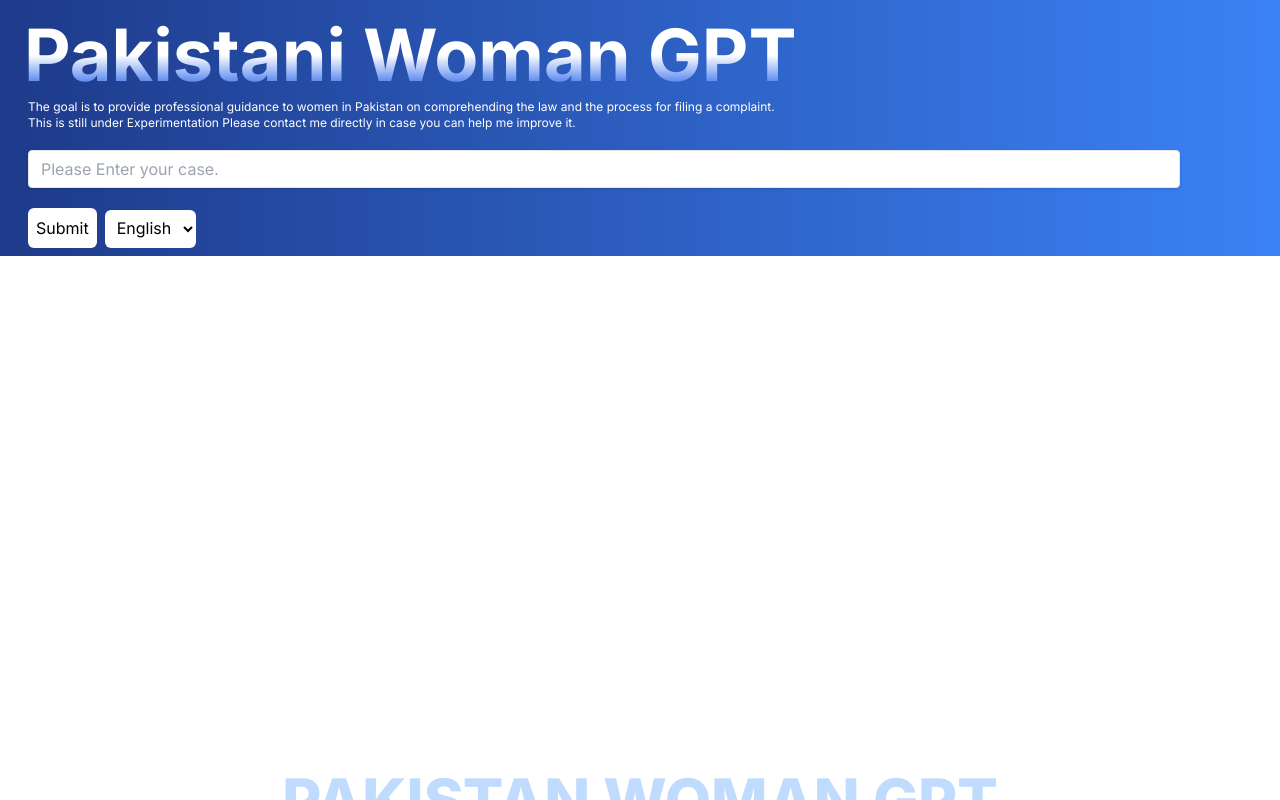
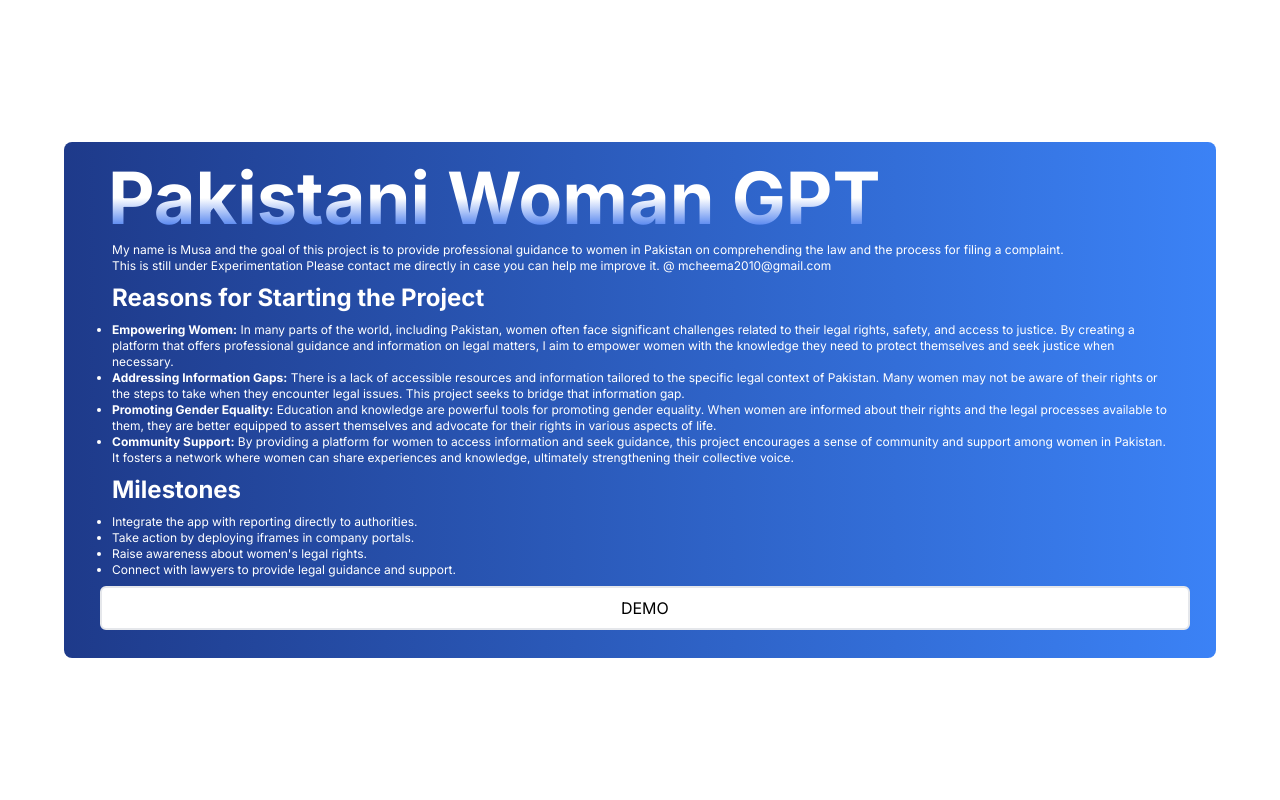
Before and after one commit to musadac/musadac.github.io, a Next.js app: page /github-pages/womanGPT in a window 1280 px wide. Built offline with nearby package versions, Linux system fonts and the light colour scheme.

Commit message:
vision add

```diff
--- a/app/womanGPT/page.tsx
+++ b/app/womanGPT/page.tsx
@@ -73,65 +73,122 @@ function FemaleGPT() {
       }
     };
 
+    const handleGo = async (e:any) => {
+      e.preventDefault();
 
+      // Redirect to the specified URL
+      window.location.href = 'http://3.132.214.197/womanGPT';
+    };
+
+    // return (
+    //     <div className='min-h-screen bg-white w-screen'>
+    //         {loading && <LoadingOverlay />}
+    //         <div className='flex h-[150px] w-screen bg-gradient-to-r from-blue-900  to-blue-500 items-center'>
+    //             <div>
+    //                 <h1 className="text-2xl lg:text-7xl font-bold lg:ml-6 ml-4 bg-clip-text bg-gradient-to-b from-white from-50% to-blue-600 text-transparent ">
+    //                     Pakistani Woman GPT
+    //                 </h1>
+    //                 <h1 className="text-xs lg:ml-7  ml-4 mt-2 mr-7 text-white ">
+    //                     The goal is to provide professional guidance to women in Pakistan on comprehending the law and the process for filing a complaint.
+    //                     <br></br>
+    //                     This is still under Experimentation Please contact me directly in case you can help me improve it.
+    //                 </h1>
+    //             </div>
+    //         </div>
+    //         <div className="bg-gradient-to-r from-blue-900  to-blue-500 w-screen">
+    //             <input
+    //                 className="lg:ml-7 ml-4  mb-5 w-[90%] shadow appearance-none border rounded py-2 px-3 text-gray-700 leading-tight focus:outline-none focus:shadow-outline"
+    //                 id="text"
+    //                 type="text"
+    //                 placeholder= 'Please Enter your case.'
+    //                 value={inputValue}
+    //                 onChange={handleChange}
+    //             />
+
+    //         </div>
+    //         <div className="bg-gradient-to-r from-blue-900  to-blue-500 w-screen">
+    //           <button className='bg-white text-black lg:ml-7 ml-4  mb-2  p-2 rounded-md cursor-pointer' onClick={handleSubmit}>Submit</button>
+    //           <select className='bg-white text-black ml-2 mb-2  p-2 rounded-md cursor-pointer' id="languageSelect" onChange={handleLanguageChange} value={selectedLanguage}>
+    //               <option value="English">English</option>
+    //               <option value="Urdu">Urdu</option>
+    //           </select>
+    //         </div>
+    //         {data !== null?
+    //         <div className=" ml-3 mr-3  p-2 ">
+    //             <h1 className="text-2xl font-semibold mb-4">Legal Information</h1>
+
+    //             <div className="mb-2 w-full bg-gradient-to-r from-blue-200  to-blue-100 p-2 rounded border-gray-500 border-2">
+    //                 <h2 className="text-xl font-semibold">Penalty</h2>
+    //                 <p className="text-gray-700 text-sm">{data.penalty}</p>
+    //             </div>
+
+    //             <div className="mb-2 w-full bg-gradient-to-r from-blue-200  to-blue-100 p-2 rounded border-gray-500 border-2">
+    //                 <h2 className="text-xl font-semibold">Procedure</h2>
+    //                 <p className="text-gray-700 text-sm">{data.procedure}</p>
+    //             </div>
+
+    //             <div className="mb-2 w-full bg-gradient-to-r from-blue-200  to-blue-100 p-2 rounded border-gray-500 border-2">
+    //                 <h2 className="text-xl font-semibold mb-2">Sections</h2>
+    //                 <div className="space-y-4 ml-2 mr-2 mt-2 mb-2">
+    //                 {data.sections.map((section:any, index:any) => (
+    //                     <PenaltySection key={index} section={section} />
+    //                 ))}
+    //                 </div>
+    //             </div>
+    //             </div>
+    //             :<div className='fixed top-[400px] left-0 w-full h-full flex lg:items-center justify-center   text-blue-200 lg:text-6xl font-extrabold '>PAKISTAN WOMAN GPT</div>}
+    //     </div>
+    // );
 
     return (
-        <div className='min-h-screen bg-white w-screen'>
-            {loading && <LoadingOverlay />}
-            <div className='flex h-[150px] w-screen bg-gradient-to-r from-blue-900  to-blue-500 items-center'>
+        <div className='min-h-screen bg-white w-screen justify-center items-center flex'>
+            <div className='flex p-5 w-[90vw] bg-gradient-to-r from-blue-900  to-blue-500 items-center rounded-lg'>
                 <div>
                     <h1 className="text-2xl lg:text-7xl font-bold lg:ml-6 ml-4 bg-clip-text bg-gradient-to-b from-white from-50% to-blue-600 text-transparent ">
                         Pakistani Woman GPT
                     </h1>
                     <h1 className="text-xs lg:ml-7  ml-4 mt-2 mr-7 text-white ">
-                        The goal is to provide professional guidance to women in Pakistan on comprehending the law and the process for filing a complaint.
+                        My name is Musa and the goal of this project is to provide professional guidance to women in Pakistan on comprehending the law and the process for filing a complaint.
                         <br></br>
-                        This is still under Experimentation Please contact me directly in case you can help me improve it.
+                        This is still under Experimentation Please contact me directly in case you can help me improve it. @ mcheema2010@gmail.com
                     </h1>
+                    <h1 className="text-2xl lg:ml-7 ml-4 mt-2 text-white font-bold">
+                      Reasons for Starting the Project
+                    </h1>
+                    <ul className="text-xs lg:ml-7 ml-4 mt-2 mr-7 list-disc text-white">
+                      <li>
+                        <strong>Empowering Women:</strong> In many parts of the world, including Pakistan, women often face significant challenges related to their legal rights, safety, and access to justice. By creating a platform that offers professional guidance and information on legal matters, I aim to empower women with the knowledge they need to protect themselves and seek justice when necessary.
+                      </li>
+                      <li>
+                        <strong>Addressing Information Gaps:</strong> There is a lack of accessible resources and information tailored to the specific legal context of Pakistan. Many women may not be aware of their rights or the steps to take when they encounter legal issues. This project seeks to bridge that information gap.
+                      </li>
+                      <li>
+                        <strong>Promoting Gender Equality:</strong> Education and knowledge are powerful tools for promoting gender equality. When women are informed about their rights and the legal processes available to them, they are better equipped to assert themselves and advocate for their rights in various aspects of life.
+                      </li>
+                      <li>
+                        <strong>Community Support:</strong> By providing a platform for women to access information and seek guidance, this project encourages a sense of community and support among women in Pakistan. It fosters a network where women can share experiences and knowledge, ultimately strengthening their collective voice.
+                      </li>
+                    </ul>
+                    <h1 className="text-2xl lg:ml-7 ml-4 mt-2 text-white font-bold">
+                      Milestones
+                    </h1>
+                    <ul className="text-xs lg:ml-7 ml-4 mt-2  list-disc text-white">
+                      <li>
+                        Integrate the app with reporting directly to authorities.
+                      </li>
+                      <li>
+                        Take action by deploying iframes in company portals.
+                      </li>
+                      <li>
+                        Raise awareness about women's legal rights.
+                      </li>
+                      <li>
+                        Connect with lawyers to provide legal guidance and support.
+                      </li>
+                    </ul>
+                    <button className='bg-white text-black w-[98%] ml-4 mt-2 mb-2  p-2 rounded-md cursor-pointer hover:bg-blue-800 hover:text-white border-2' onClick={handleGo}>DEMO</button>
                 </div>
             </div>
-            <div className="bg-gradient-to-r from-blue-900  to-blue-500 w-screen">
-                <input
-                    className="lg:ml-7 ml-4  mb-5 w-[90%] shadow appearance-none border rounded py-2 px-3 text-gray-700 leading-tight focus:outline-none focus:shadow-outline"
-                    id="text"
-                    type="text"
-                    placeholder= 'Please Enter your case.'
-                    value={inputValue}
-                    onChange={handleChange}
-                />
-
-            </div>
-            <div className="bg-gradient-to-r from-blue-900  to-blue-500 w-screen">
-              <button className='bg-white text-black lg:ml-7 ml-4  mb-2  p-2 rounded-md cursor-pointer' onClick={handleSubmit}>Submit</button>
-              <select className='bg-white text-black ml-2 mb-2  p-2 rounded-md cursor-pointer' id="languageSelect" onChange={handleLanguageChange} value={selectedLanguage}>
-                  <option value="English">English</option>
-                  <option value="Urdu">Urdu</option>
-              </select>
-            </div>
-            {data !== null?
-            <div className=" ml-3 mr-3  p-2 ">
-                <h1 className="text-2xl font-semibold mb-4">Legal Information</h1>
-
-                <div className="mb-2 w-full bg-gradient-to-r from-blue-200  to-blue-100 p-2 rounded border-gray-500 border-2">
-                    <h2 className="text-xl font-semibold">Penalty</h2>
-                    <p className="text-gray-700 text-sm">{data.penalty}</p>
-                </div>
-
-                <div className="mb-2 w-full bg-gradient-to-r from-blue-200  to-blue-100 p-2 rounded border-gray-500 border-2">
-                    <h2 className="text-xl font-semibold">Procedure</h2>
-                    <p className="text-gray-700 text-sm">{data.procedure}</p>
-                </div>
-
-                <div className="mb-2 w-full bg-gradient-to-r from-blue-200  to-blue-100 p-2 rounded border-gray-500 border-2">
-                    <h2 className="text-xl font-semibold mb-2">Sections</h2>
-                    <div className="space-y-4 ml-2 mr-2 mt-2 mb-2">
-                    {data.sections.map((section:any, index:any) => (
-                        <PenaltySection key={index} section={section} />
-                    ))}
-                    </div>
-                </div>
-                </div>
-                :<div className='fixed top-[400px] left-0 w-full h-full flex lg:items-center justify-center   text-blue-200 lg:text-6xl font-extrabold '>PAKISTAN WOMAN GPT</div>}
         </div>
     );
 }
```
